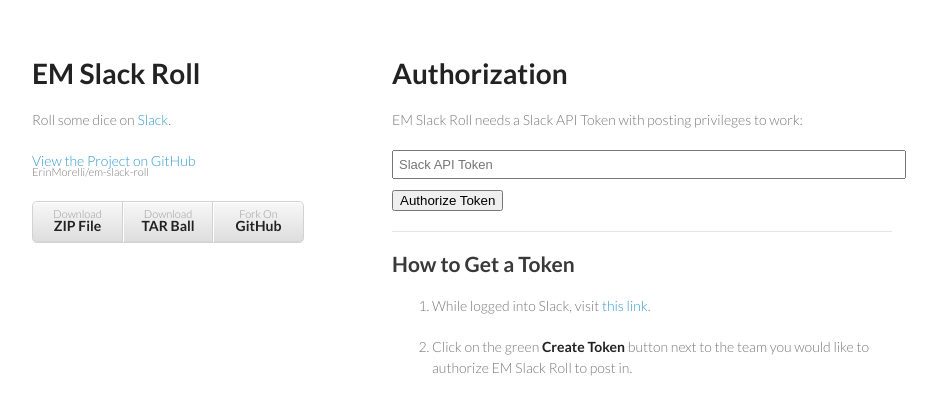
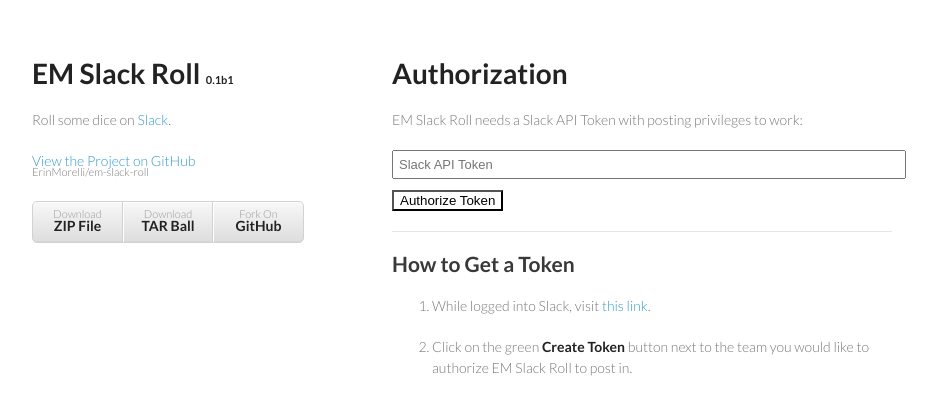
Before and after one commit to ErinMorelli/em-slack-roll, a Flask app: page /authorize in a window 1280 px wide. Shown: the top 399 px of the page, without its empty margins (178-1115 px from the left). Run offline with Flask 2, Linux system fonts and the light colour scheme; parts of the project's set-up code (start-up, migrations or seed data) failed here and were passed over; some libraries are stand-ins or nearby versions.

Commit message:
Small formatting fixes

```diff
--- a/setup.py
+++ b/setup.py
@@ -40,7 +40,7 @@
 # Set up mediahandler package
 setup(
     name='em-slack-roll',
-    version='0.1a1',
+    version='0.1b1',
     author='Erin Morelli',
     author_email='erin@erinmorelli.com',
     url='http://dev.erinmorelli.com/slack/roll',
--- a/slack_roll/__init__.py
+++ b/slack_roll/__init__.py
@@ -65,6 +65,7 @@
         'name': app_name,
         'name_full': 'EM Slack Roll',
         'author_url': 'http://www.erinmorelli.com',
+        'version': '0.1b1',
         'version_int': 0.101,
         'package_path': provider.module_path,
         'copyright': str(date.today().year),
--- a/slack_roll/templates/authorize.html
+++ b/slack_roll/templates/authorize.html
@@ -15,7 +15,7 @@
     <body>
         <div class="wrapper">
             <header>
-                <h1>{{ project.name_full }}</h1>
+                <h1>{{ project.name_full }} <small>{{ project.version }}</small></h1>
                 <p>Roll some dice on <a href="https://slack.com/">Slack</a>.</p>
                 <p class="view"><a href="http://github.com/ErinMorelli/em-slack-roll">View the Project on GitHub <small>ErinMorelli/em-slack-roll</small></a></p>
                 <ul>
--- a/slack_roll/templates/css/styles.css
+++ b/slack_roll/templates/css/styles.css
@@ -279,6 +279,11 @@
   font-size: 13px;
 }
 
+form > p > input[type="submit"] {
+  background: inherit;
+  border-radius: 0;
+}
+
 
 @media print, screen and (max-width: 960px) {
 
--- a/slack_roll/templates/index.html
+++ b/slack_roll/templates/index.html
@@ -23,7 +23,7 @@
         {% endif %}
         <div class="wrapper">
             <header>
-                <h1>{{ project.name_full }}</h1>
+                <h1>{{ project.name_full }} <small>{{ project.version }}</small></h1>
                 <p>Roll some dice on <a href="https://slack.com/">Slack</a>.</p>
                 <p class="view"><a href="http://github.com/ErinMorelli/em-slack-roll">View the Project on GitHub <small>ErinMorelli/em-slack-roll</small></a></p>
                 <ul>
```
